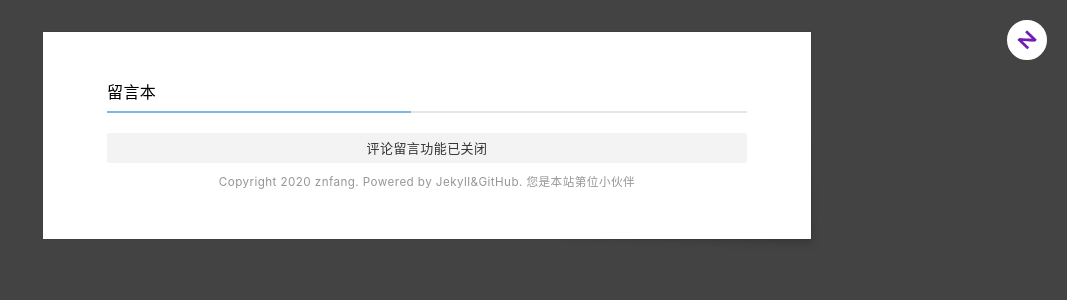
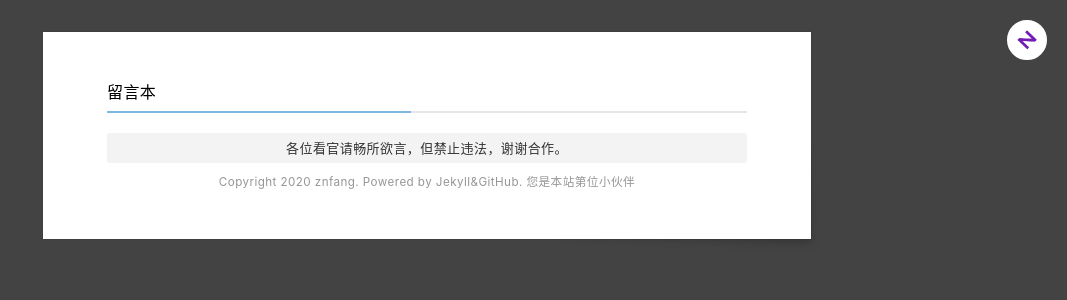
Before and after one commit to lan7916/Jekyll-template, a Jekyll site: the page built from pages/guestbook.md, in a window 1280 px wide. Shown: the top 300 px of the page, without its empty margins (213-1280 px from the left). Built offline with Jekyll 4.4.1, drawn with Linux system fonts in a browser that asks for light colours; comment, search, counter and statistics services are not loaded.

Commit message:
valine comment

```diff
--- a/_config.yml
+++ b/_config.yml
@@ -34,3 +34,6 @@
 # Comments  disqus needs vpn
 disqus_on: false
 disqus_username: znfang
+
+valine_appid: CxEspSv5Qi04WQvJ6VtQEbao-gzGzoHsz
+valine_appkey: 1t0g3FX6K94RxyS7qL4saF30
--- a/pages/guestbook.md
+++ b/pages/guestbook.md
@@ -4,6 +4,20 @@
 title: 留言本
 tags: [留言]
 ---
+
+<div class="comment-tips">
+  各位看官请畅所欲言，但禁止违法，谢谢合作。
+</div>
+<div id="vcomments"></div>
+<script src='//unpkg.com/valine/dist/Valine.min.js'></script>
+<script>
+  new Valine({
+    el: '#vcomments',
+    appId: "{{site.valine_appid}}",
+    appKey: "{{site.valine_appkey}}"
+  })
+</script>
+
 {% if site.disqus_on %}
   <!-- disqus 评论框 start -->
   <div class="comment">
@@ -26,5 +40,5 @@
   </script>
   <!-- disqus 公共JS代码 end -->
 {% else %}
-  <div class="comment-tips">评论留言功能已关闭</div>
+  <!-- <div class="comment-tips">评论留言功能已关闭</div> -->
 {% endif %}
```
Also changed, not shown: _layouts/post.html (+14 -1 lines).
